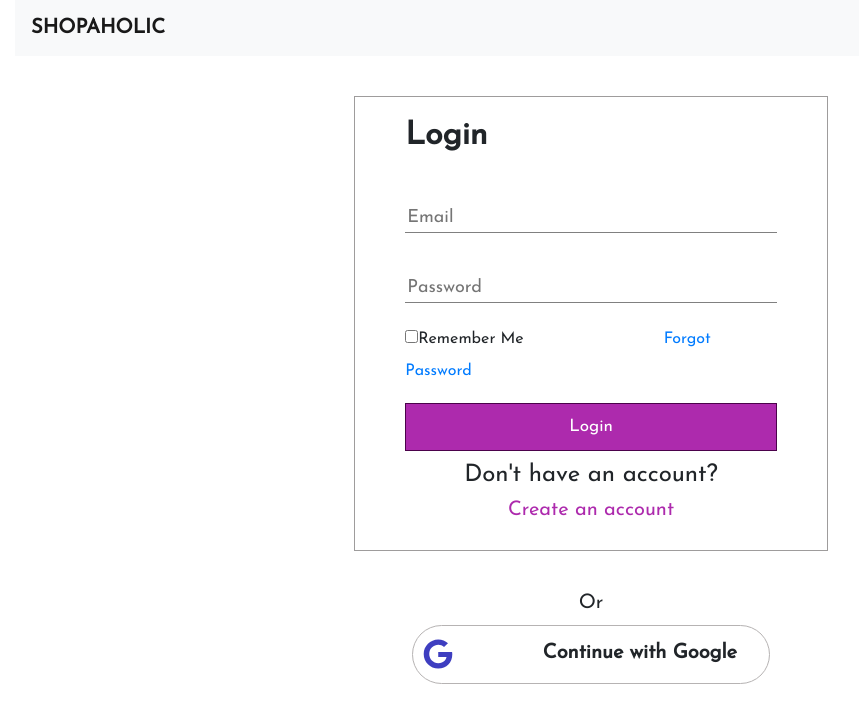
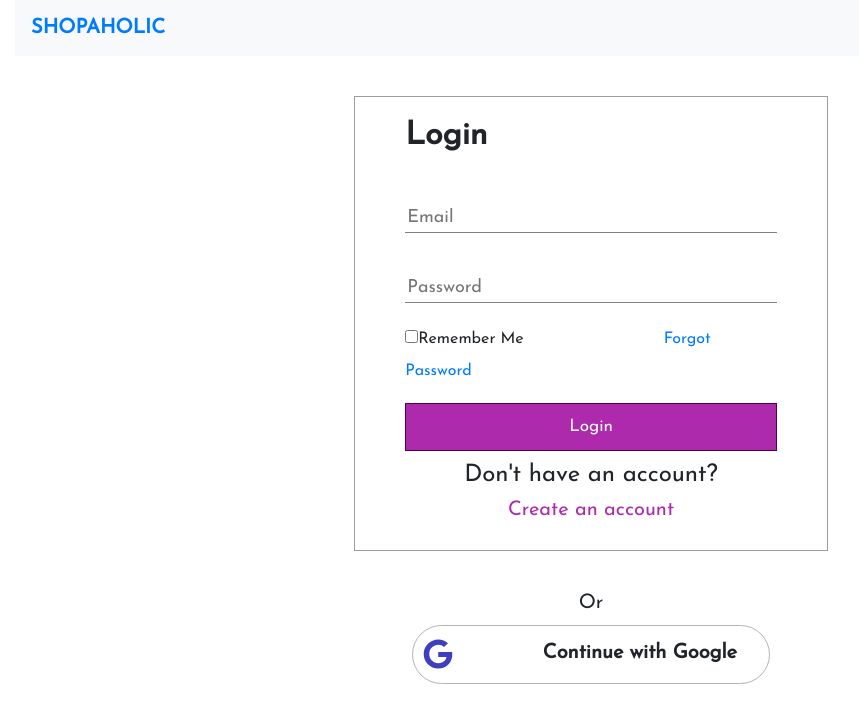
Before and after one commit to FarihaAktar/shopaholic-shopping-site, a React (Create React App) app: page /login in a window 1280 px wide. Shown: the top 722 px of the page, without its empty margins (49-908 px from the left). Built offline with nearby package versions, Linux system fonts and the light colour scheme.

Commit message:
update changes

```diff
--- a/src/App.js
+++ b/src/App.js
@@ -4,8 +4,7 @@
 import {
   BrowserRouter as Router,
   Switch,
-  Route,
-  Link
+  Route
 } from "react-router-dom";
 import Home from './components/Home/Home';
 import AddProducts from './components/AddProducts/AddProducts';
--- a/src/components/Header/Header.css
+++ b/src/components/Header/Header.css
@@ -6,7 +6,9 @@
 }
 .logo{
     font-weight: bolder;
+    color: black ;
 }
+
 .navbar{
     width: 90%;
     margin: 0 auto;
--- a/src/components/Header/Header.js
+++ b/src/components/Header/Header.js
@@ -8,7 +8,9 @@
     const [loggedInUser, setLoggedInUser] = useContext(UserContext);
     return (
         <Navbar className='navbar' collapseOnSelect expand="lg">
-            <Navbar.Brand className='logo' href="#home">SHOPAHOLIC</Navbar.Brand>
+            <Navbar.Brand className='logo' >
+                <Link to='/'>SHOPAHOLIC</Link>
+            </Navbar.Brand>
             <Navbar.Toggle aria-controls="responsive-navbar-nav" />
             <Navbar.Collapse id="responsive-navbar-nav" className="justify-content-end">
                 <Nav className="mr-auto">
@@ -21,7 +23,7 @@
                 <Nav>
                     {loggedInUser.email && (
                         <div className='user-info'>
-                            <img src={loggedInUser.photo } alt="" />
+                            <img src={loggedInUser.photo} alt="" />
                             <h4 className='user-name'>{loggedInUser.displayName || loggedInUser.name}</h4>
                         </div>
                     )}
--- a/src/components/Login/Login.js
+++ b/src/components/Login/Login.js
@@ -8,6 +8,7 @@
 import { UserContext } from '../../App';
 import { useHistory, useLocation } from 'react-router';
 import { Navbar } from 'react-bootstrap';
+import { Link } from 'react-router-dom';
 
 
 if (firebase.apps.length === 0) {
@@ -51,7 +52,9 @@
     return (
         <div>
             <Navbar expand="lg" variant="light" bg="light">
-                <Navbar.Brand className='logo' href="#">SHOPAHOLIC</Navbar.Brand>
+                <Navbar.Brand className='logo'>
+                    <Link to='/'>SHOPAHOLIC</Link>
+                </Navbar.Brand>
             </Navbar>
             <div className="form">
 
```
